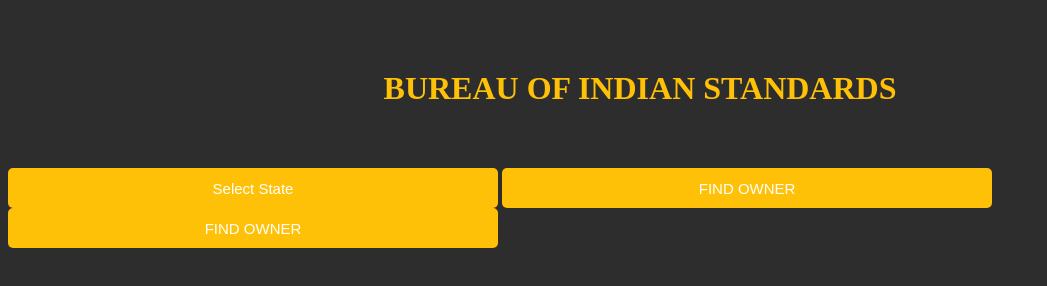
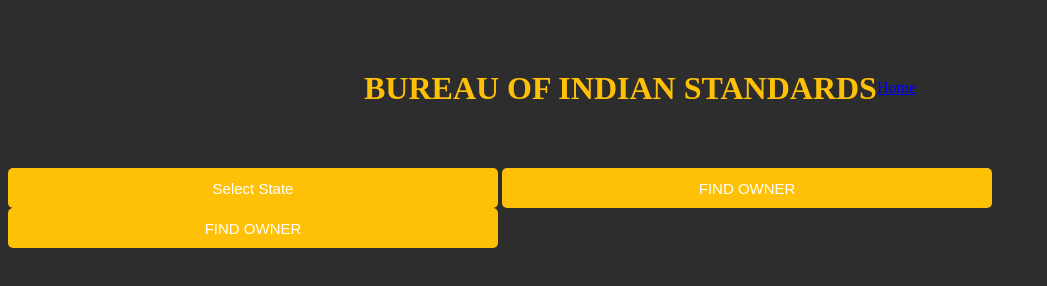
Before and after one commit to Jenat14/HackAthena-Techies, a plain HTML site: page BIS/BIShome.html in a window 1280 px wide. Shown: the whole page, without its empty margins (0-1047 px from the left). Drawn offline with Linux system fonts and the light colour scheme.

Commit message:
Update BIShome.html

```diff
--- a/BIS/BIShome.html
+++ b/BIS/BIShome.html
@@ -10,7 +10,10 @@
 </head>
 <body>
     <div class="container" >
+
     <h1>BUREAU OF INDIAN STANDARDS</h1>
+    <a href="../Homelogin/Homelogin.html"  class="home-button ">Home</a>
+
 <!-- Dropdown container with an icon/button -->
 </div>
 <div class="dropdown">
```
